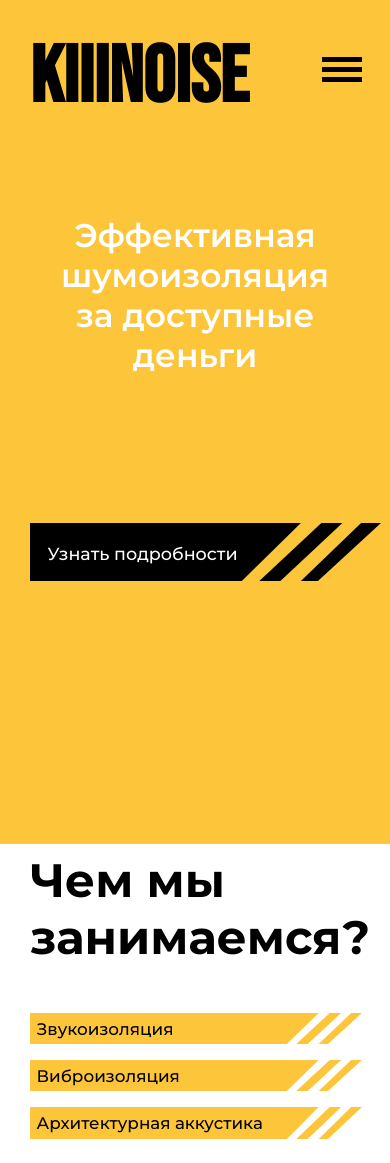
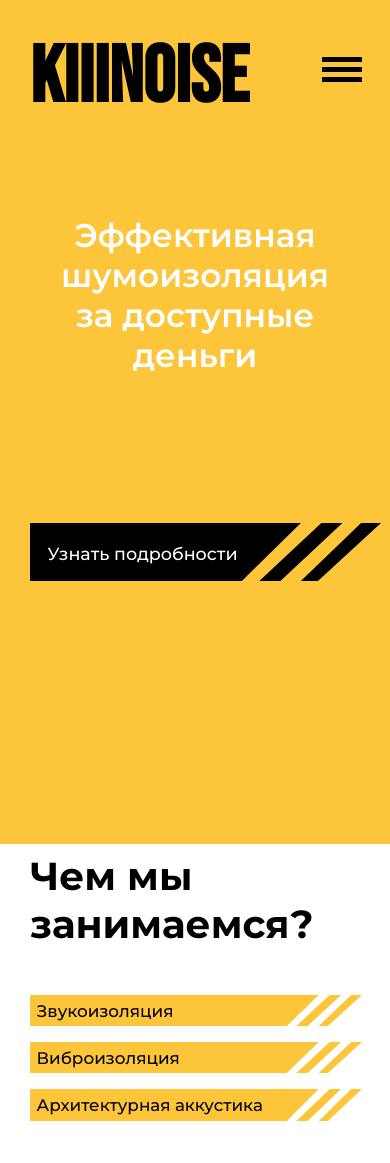
Before and after one commit to grigoryblack/killnoise, a React (Vite) app: page / in a window 390 px wide. Shown: the top 1163 px of the page. Built offline with nearby package versions, Linux system fonts and the light colour scheme.

Commit message:
fix header

```diff
--- a/src/content/AboutUs/index.scss
+++ b/src/content/AboutUs/index.scss
@@ -127,7 +127,7 @@
     height: 100vh;
     .about-wrapper__container{
       h1{
-        font-size: 12svw;
+        font-size: 10svw;
       }
 
       .about__container-item{
```
